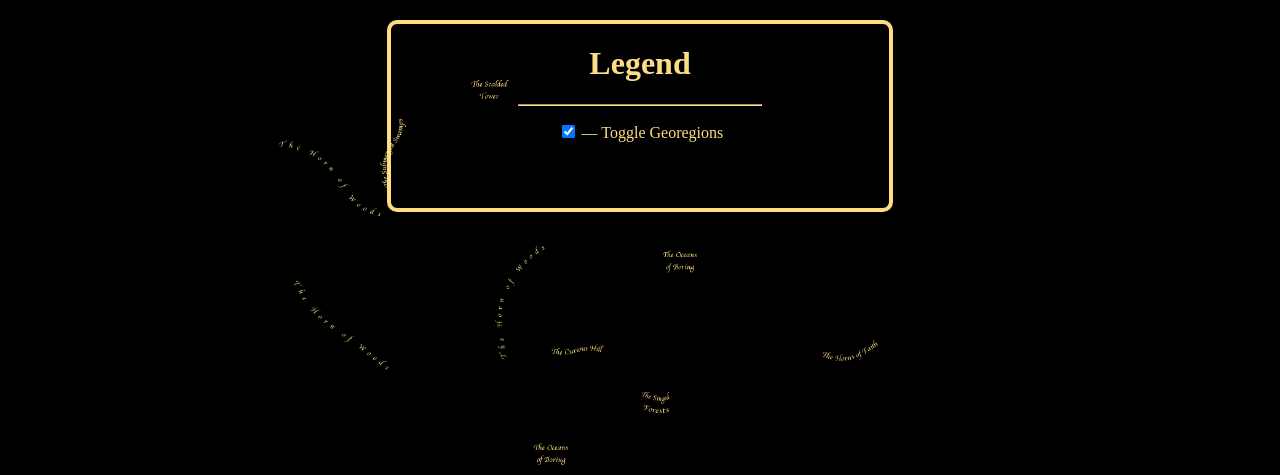
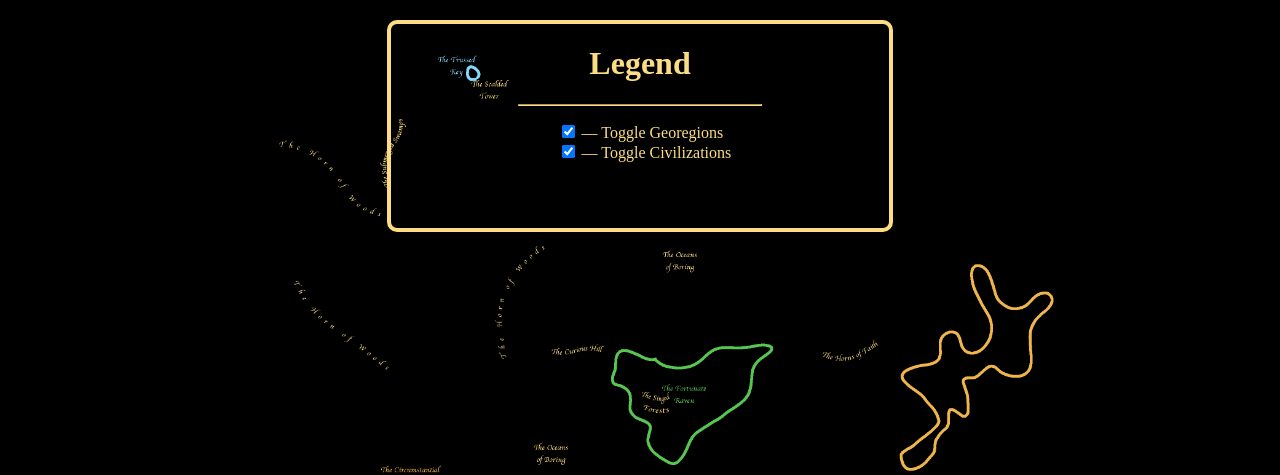
Before and after one commit to ciraben/ootc-fort, a plain HTML site: page index.html in a window 1280 px wide. Shown: the part 330-805 px from the top of the page. Drawn offline with Linux system fonts and the light colour scheme.

Commit message:
Add civilizations overlay.

```diff
--- a/index.html
+++ b/index.html
@@ -8,8 +8,8 @@
   <div class="map-container">
     <img src="./img/fortmap.png" alt="Dwarf Fort Map" id="map-image">
     <img src="./img/fort-georegions.png" alt="Georegion overlay" id="georegion">
+    <img src="./img/fort-civilizations.png" alt="Civilizations overlay" id="civilizations">
 <!--
-    <img src="../Desktop/fort-civilizationss.png" alt="Civilizations overlay" id="civilizations">
     <img src="../Desktop/fort-events.png" alt="Events overlay" id="events">
 -->
   </div>
@@ -22,13 +22,13 @@
         <input type="checkbox" id="geo-overlay-toggle" checked>
         <label for="geo-overlay-toggle">&mdash; Toggle Georegions</label>
       </li>
+      <li>
+        <input type="checkbox" id="civ-overlay-toggle" checked>
+        <label for="civ-overlay-toggle">&mdash; Toggle Civilizations</label>
+      </li>
 <!--
       <li>
-        <input type="checkbox" id="civ-overlay-toggle">
-        <label for="civ-overlay-toggle">&mdash; Toggle Civilizations</label>
-      </li>
-      <li>
-        <input type="checkbox" id="event-overlay-toggle">
+        <input type="checkbox" id="event-overlay-toggle" checked>
         <label for="event-overlay-toggle">&mdash; Toggle Journeys/Events</label>
       </li>
 -->
--- a/legend.js
+++ b/legend.js
@@ -1,8 +1,8 @@
 const geooverlay = document.querySelector("#georegion");
 const geooverlayToggle = document.querySelector("#geo-overlay-toggle");
-/*
 const civoverlay = document.querySelector("#civilizations");
 const civoverlayToggle = document.querySelector("#civ-overlay-toggle");
+/*
 const eventsoverlay = document.querySelector("#events");
 const eventsoverlayToggle = document.querySelector("#event-overlay-toggle");
 */
@@ -14,7 +14,6 @@ geooverlayToggle.addEventListener("change", function() {
     geooverlay.style.display = "none";
   }
 });
-/*
 civoverlayToggle.addEventListener("change", function() {
   if (this.checked) {
     civoverlay.style.display = "block";
@@ -22,6 +21,7 @@ civoverlayToggle.addEventListener("change", function() {
     civoverlay.style.display = "none";
   }
 });
+/*
 eventsoverlayToggle.addEventListener("change", function() {
   if (this.checked) {
     eventsoverlay.style.display = "block";
```
Also changed, not shown: img/fort-civilizations.png (added).
